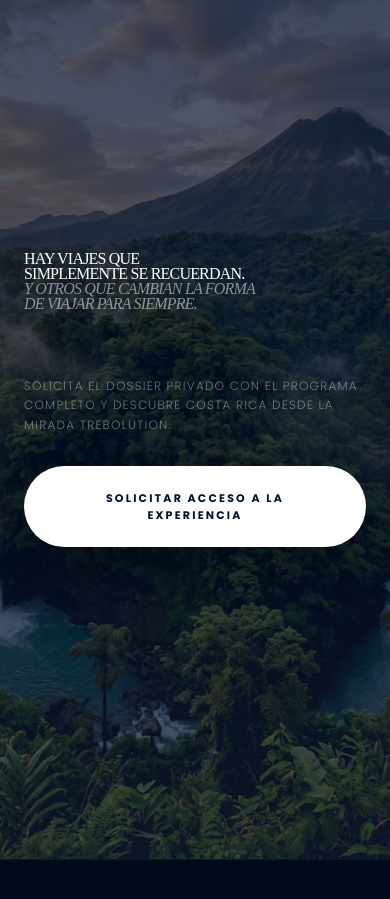
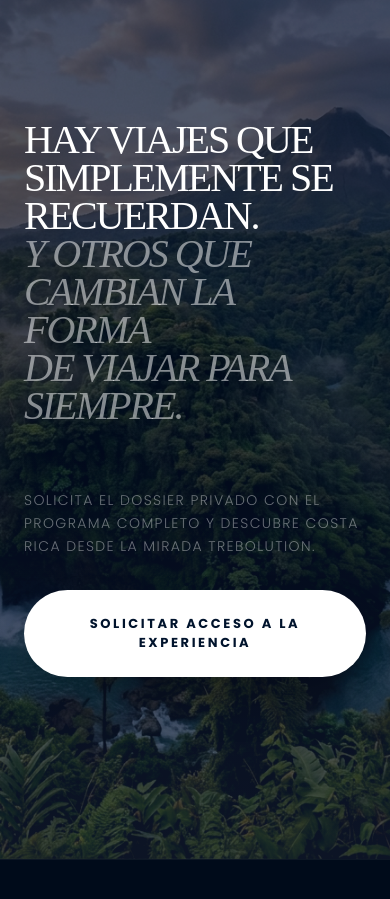
Before and after one commit to AlbertoSanzAlonso/trebolution, a React (Vite) app: page /experience/costa-rica in a window 390 px wide. Shown: the part 8800-9699 px from the top of the page. Built offline with nearby package versions, Linux system fonts and the light colour scheme; a web font is replaced by a local one.

Commit message:
Ajuste de tamaños de fuente para móvil en sección de contacto

```diff
--- a/src/components/Experience/CostaRica/ContactForm.jsx
+++ b/src/components/Experience/CostaRica/ContactForm.jsx
@@ -90,19 +90,19 @@ const ContactForm = () => {
                 className="grid lg:grid-cols-2 gap-16 md:gap-32 items-center w-full"
               >
                 <div>
-                  <h2 className="text-blue-5xl md:text-[4rem] font-serif text-white leading-[0.95] tracking-tighter text-left">
+                  <h2 className="text-[2.5rem] md:text-[4rem] font-serif text-white leading-[0.95] tracking-tighter text-left">
                     Hay viajes que <br />
                     simplemente se recuerdan.<br />
                     <span className="italic text-white/50">Y otros que cambian la forma <br />de viajar para siempre.</span>
                   </h2>
                 </div>
                 <div className="flex flex-col gap-8 items-start">
-                  <p className="text-xs font-sans font-light text-white/40 tracking-widest leading-relaxed uppercase max-w-sm">
+                  <p className="text-sm md:text-xs font-sans font-light text-white/40 tracking-widest leading-relaxed uppercase max-w-sm">
                     Solicita el dossier privado con el programa completo y descubre Costa Rica desde la mirada Trebolution.
                   </p>
                   <button
                     onClick={() => setShowForm(true)}
-                    className="bg-white text-[#00132C] px-12 py-6 text-[11px] font-bold uppercase tracking-[0.2em] hover:bg-[#A68C6B] hover:text-white transition-all duration-500 shadow-2xl rounded-full cursor-pointer"
+                    className="bg-white text-[#00132C] px-12 py-6 text-[13px] md:text-[11px] font-bold uppercase tracking-[0.2em] hover:bg-[#A68C6B] hover:text-white transition-all duration-500 shadow-2xl rounded-full cursor-pointer"
                   >
                     Solicitar acceso a la experiencia
                   </button>
```
